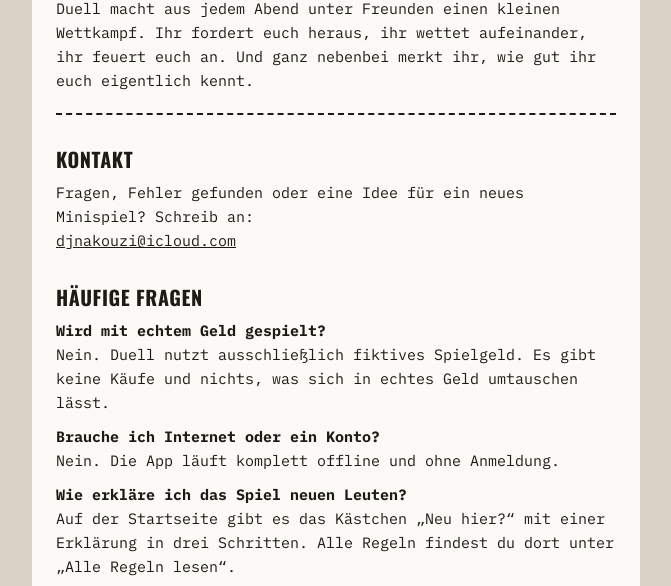
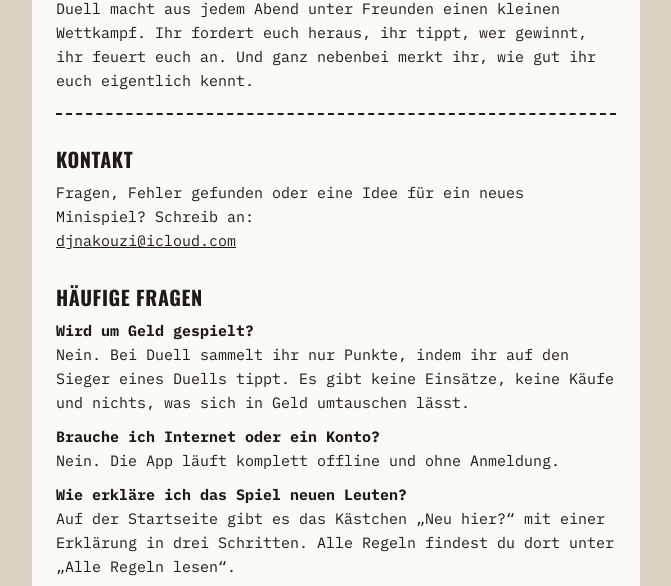
Before and after one commit to danak1402/duell-legal, a plain HTML site: page index.html in a window 1280 px wide. Shown: the part 200-786 px from the top of the page, without its empty margins (304-975 px from the left). Drawn offline with nearby package versions, Linux system fonts and the light colour scheme.

Commit message:
Support: Tippspiel statt Spielgeld
Co-Authored-By: Claude Opus 5.5 <noreply@anthropic.com>
Claude-Session: https://claude.ai/code/session_01PLusQwMxz3QqtJsAEWSkdr

```diff
--- a/index.html
+++ b/index.html
@@ -12,12 +12,12 @@
 <section class="ticket">
 <div class="small">Support</div>
 <h1>Hilfe &amp; Kontakt</h1>
-<p>Duell macht aus jedem Abend unter Freunden einen kleinen Wettkampf. Ihr fordert euch heraus, ihr wettet aufeinander, ihr feuert euch an. Und ganz nebenbei merkt ihr, wie gut ihr euch eigentlich kennt.</p>
+<p>Duell macht aus jedem Abend unter Freunden einen kleinen Wettkampf. Ihr fordert euch heraus, ihr tippt, wer gewinnt, ihr feuert euch an. Und ganz nebenbei merkt ihr, wie gut ihr euch eigentlich kennt.</p>
 <div class="cut"></div>
 <h2>Kontakt</h2>
 <p>Fragen, Fehler gefunden oder eine Idee für ein neues Minispiel? Schreib an:<br><a href="mailto:djnakouzi@icloud.com">djnakouzi@icloud.com</a></p>
 <h2>Häufige Fragen</h2>
-<p><b>Wird mit echtem Geld gespielt?</b><br>Nein. Duell nutzt ausschließlich fiktives Spielgeld. Es gibt keine Käufe und nichts, was sich in echtes Geld umtauschen lässt.</p>
+<p><b>Wird um Geld gespielt?</b><br>Nein. Bei Duell sammelt ihr nur Punkte, indem ihr auf den Sieger eines Duells tippt. Es gibt keine Einsätze, keine Käufe und nichts, was sich in Geld umtauschen lässt.</p>
 <p><b>Brauche ich Internet oder ein Konto?</b><br>Nein. Die App läuft komplett offline und ohne Anmeldung.</p>
 <p><b>Wie erkläre ich das Spiel neuen Leuten?</b><br>Auf der Startseite gibt es das Kästchen „Neu hier?“ mit einer Erklärung in drei Schritten. Alle Regeln findest du dort unter „Alle Regeln lesen“.</p>
 <p><b>Ein Spiel wurde unterbrochen.</b><br>Der Spielstand wird auf dem Gerät gespeichert. Auf der Startseite erscheint „Weiterspielen“.</p>
```
